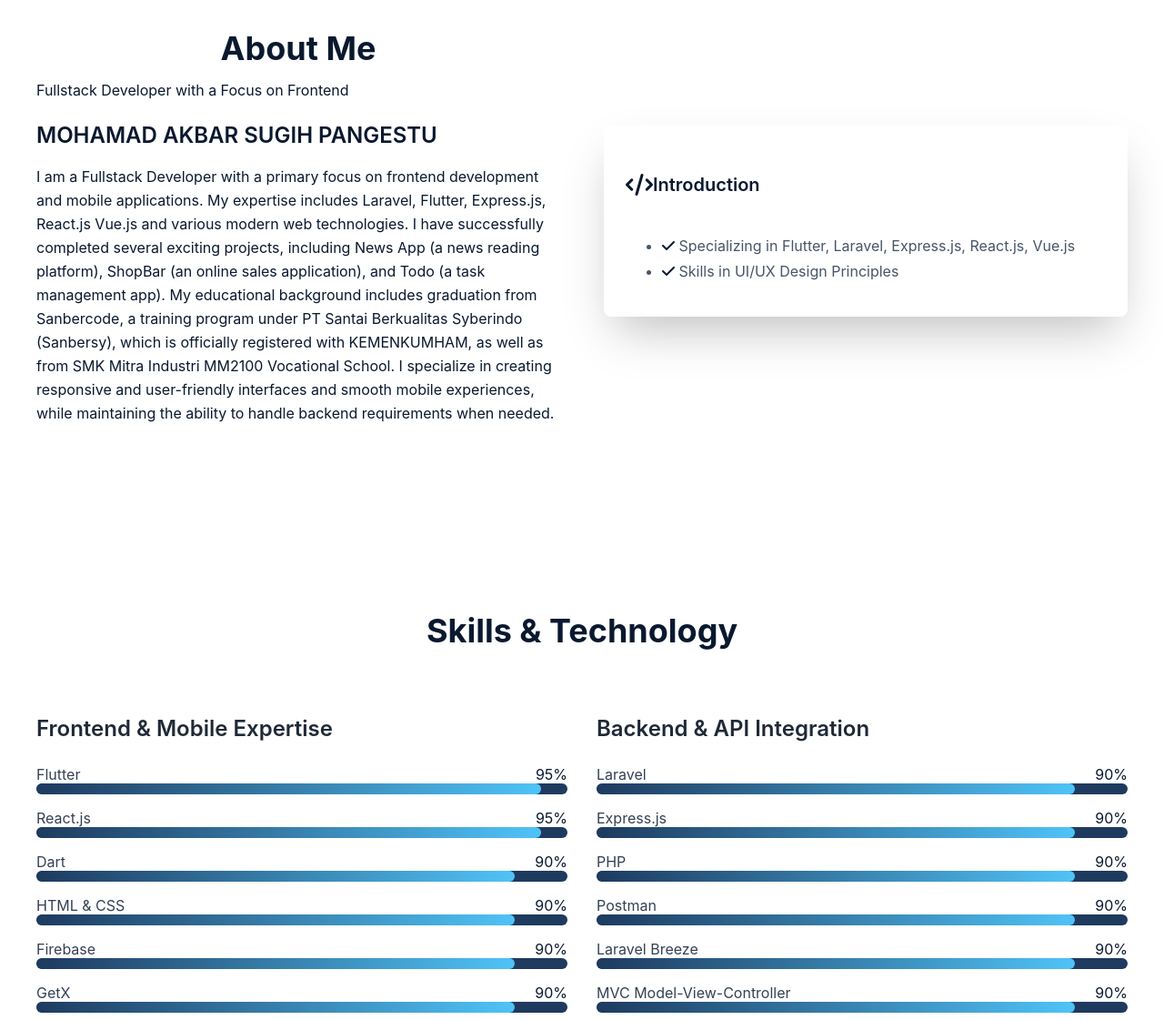
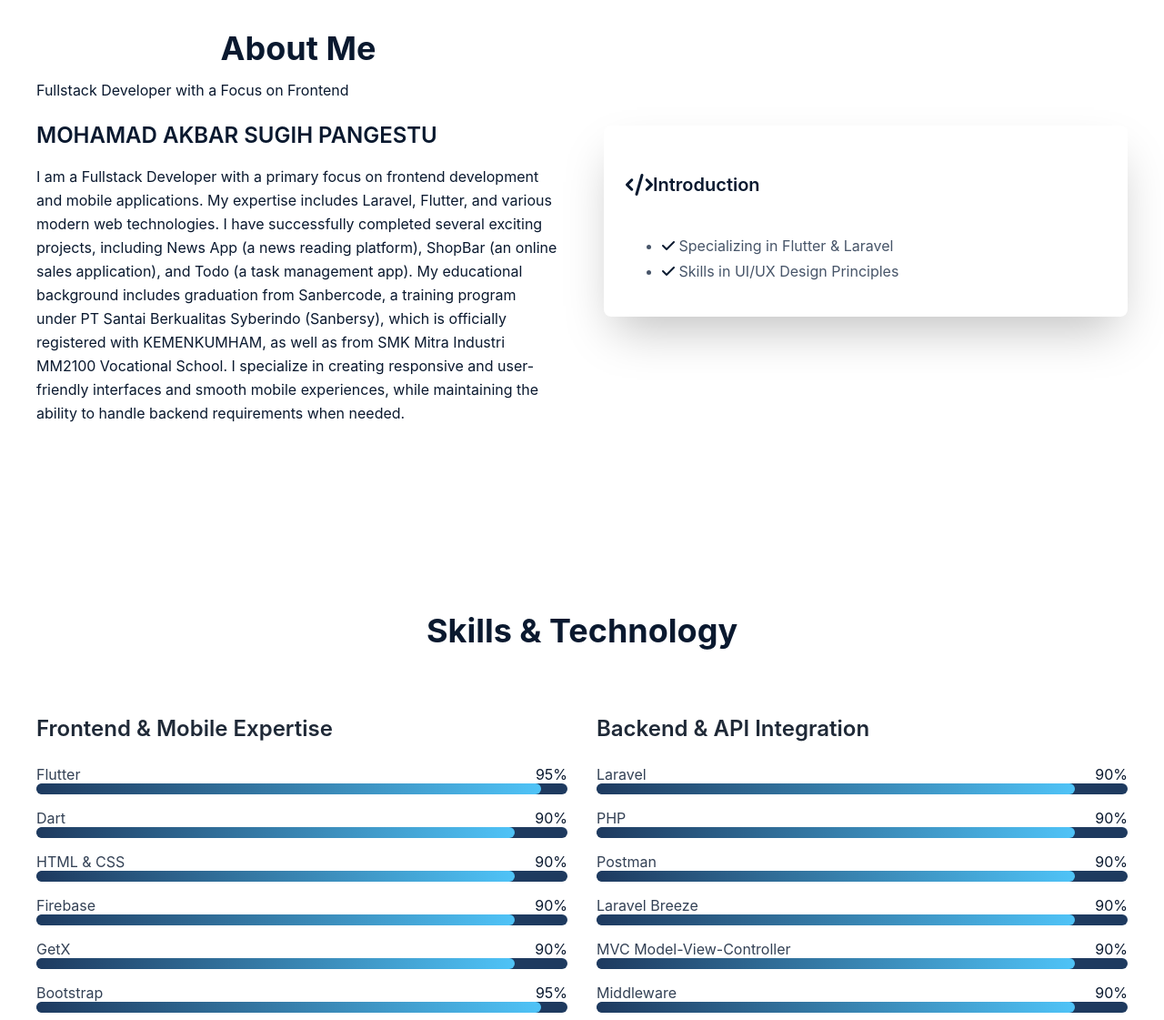
Before and after one commit to pangestu1/portofolio, a plain HTML site: page index.html in a window 1280 px wide. Shown: the part 1069-2190 px from the top of the page at 91% size. Drawn offline with Linux system fonts and the light colour scheme.

Commit message:
redesign2

```diff
--- a/index.html
+++ b/index.html
@@ -509,7 +509,7 @@
                     <h3 class="text-2xl font-semibold mb-4 text-slate-900">MOHAMAD AKBAR SUGIH PANGESTU</h3>
                     <p class="text-slate-700 leading-relaxed">
                         I am a Fullstack Developer with a primary focus on frontend development and mobile applications. My
-                        expertise includes Laravel, Flutter, Express.js, React.js Vue.js and various modern web technologies. I have successfully
+                        expertise includes Laravel, Flutter, and various modern web technologies. I have successfully
                         completed several exciting projects, including News App (a news reading platform), ShopBar (an
                         online sales application), and Todo (a task management app).
 
@@ -527,7 +527,7 @@
                             <h4 class="text-xl font-semibold text-slate-900">Introduction</h4>
                         </div>
                         <ul class="space-y-2 text-slate-600">
-                            <li><i class="fas fa-check mr-2"></i> Specializing in Flutter, Laravel, Express.js, React.js, Vue.js</li>
+                            <li><i class="fas fa-check mr-2"></i> Specializing in Flutter & Laravel</li>
                             <li><i class="fas fa-check mr-2"></i> Skills in UI/UX Design Principles</li>
                         </ul>
                     </div>
@@ -548,15 +548,6 @@
                         <div class="skill-item" data-percent="95">
                             <div class="flex justify-between mb-1">
                                 <span class="text-gray-300">Flutter</span>
-                                <span class="text-cyan-400">95%</span>
-                            </div>
-                            <div class="progress-bar h-3 rounded-full">
-                                <div class="progress-fill rounded-full" style="width: 95%;"></div>
-                            </div>
-                        </div>
-                        <div class="skill-item" data-percent="95">
-                            <div class="flex justify-between mb-1">
-                                <span class="text-gray-300">React.js</span>
                                 <span class="text-cyan-400">95%</span>
                             </div>
                             <div class="progress-bar h-3 rounded-full">
@@ -635,15 +626,6 @@
                         <div class="skill-item" data-percent="90">
                             <div class="flex justify-between mb-1">
                                 <span class="text-gray-300">Laravel</span>
-                                <span class="text-cyan-400">90%</span>
-                            </div>
-                            <div class="progress-bar h-3 rounded-full">
-                                <div class="progress-fill rounded-full" style="width: 90%;"></div>
-                            </div>
-                        </div>
-                         <div class="skill-item" data-percent="90">
-                            <div class="flex justify-between mb-1">
-                                <span class="text-gray-300">Express.js</span>
                                 <span class="text-cyan-400">90%</span>
                             </div>
                             <div class="progress-bar h-3 rounded-full">
@@ -777,9 +759,48 @@
                         Click to view details <i class="fas fa-arrow-right"></i>
                     </button>
                 </div>
-
-
-
+                <!-- <!-- <div class="project-card rounded-lg p-6 fade-in fade-element">
+                    <img src="https://picsum.photos/seed/newsapp/300/600.jpg" alt="NewsApp"
+                        class="w-full h-64 object-cover rounded-lg mb-4">
+                    <h4 class="text-2xl font-semibold mb-3">NewsApp</h4>
+                    <p class="text-gray-400 mb-4">A self-service ordering kiosk for restaurants and cafes.</p>
+                    <h5 class="font-semibold text-400 mb-2">Key Features:</h5>
+                    <ul class="text-gray-300 text-sm mb-4 space-y-1">
+                        <li>- Category & Item Filtering</li>
+                        <li>- Real-time Order Processing</li>
+                        <li>- Customizable UI Themes</li>
+                    </ul>
+                    <div class="flex flex-wrap gap-2 mb-4">
+                        <span class="text-xs tech-badge px-2 py-1">React Native</span>
+                        <span class="text-xs tech-badge px-2 py-1">Express.js</span>
+                        <span class="text-xs tech-badge px-2 py-1">PostgreSQL</span>
+                    </div>
+                    <button data-project="newsapp"
+                        class="project-detail-trigger hover:underline flex items-center gap-1">
+                        Click to view details <i class="fas fa-arrow-right"></i>
+                    </button>
+                </div>
+                <div class="project-card rounded-lg p-6 fade-in fade-element">
+                    <img src="https://picsum.photos/seed/todo/300/600.jpg" alt="ToDo"
+                        class="w-full h-64 object-cover rounded-lg mb-4">
+                    <h4 class="text-2xl font-semibold mb-3">ToDo</h4>
+                    <p class="text-gray-400 mb-4">A comprehensive admin dashboard for business management.</p>
+                    <h5 class="font-semibold text-400 mb-2">Key Features:</h5>
+                    <ul class="text-gray-300 text-sm mb-4 space-y-1">
+                        <li>- User & Role Management</li>
+                        <li>- Data Analytics & Visualization</li>
+                        <li>- System Configuration</li>
+                    </ul>
+                    <div class="flex flex-wrap gap-2 mb-4">
+                        <span class="text-xs tech-badge px-2 py-1">Laravel</span>
+                        <span class="text-xs tech-badge px-2 py-1">Vue.js</span>
+                        <span class="text-xs tech-badge px-2 py-1">API</span>
+                    </div>
+                    <button data-project="todo"
+                        class="project-detail-trigger hover:underline flex items-center gap-1">
+                        Click to view details <i class="fas fa-arrow-right"></i>
+                    </button>
+                </div> -->
             </div>
         </div>
     </section>
```
